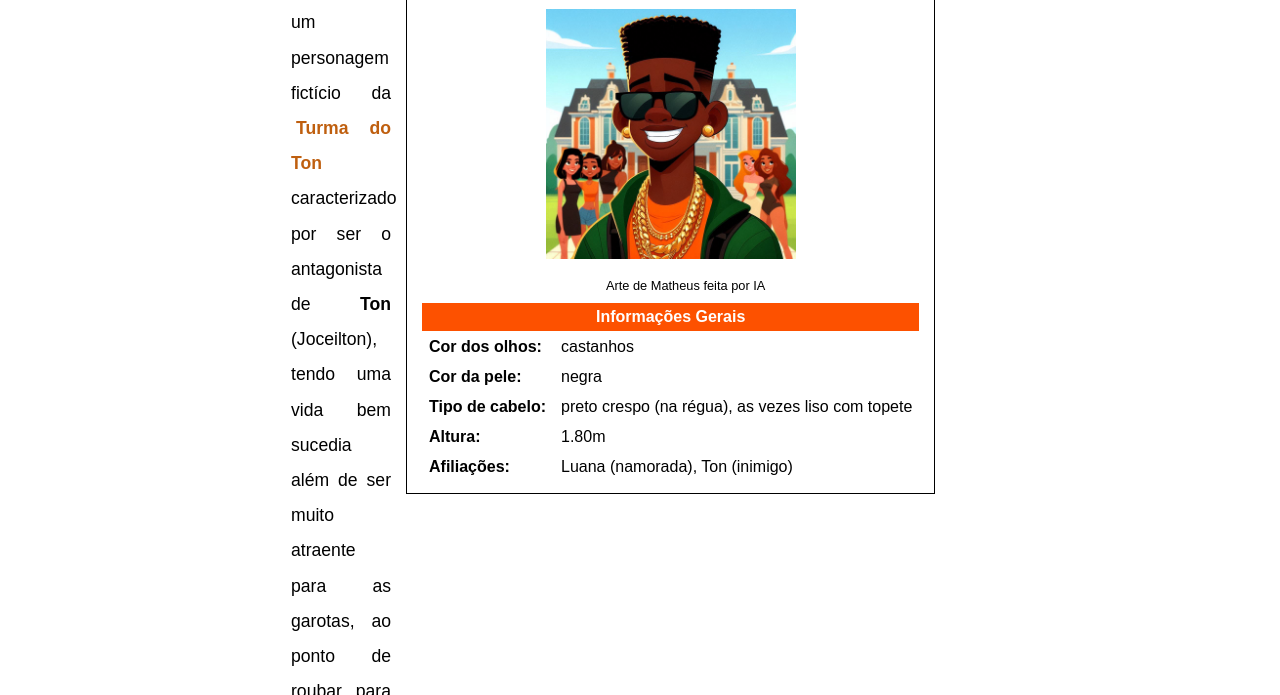
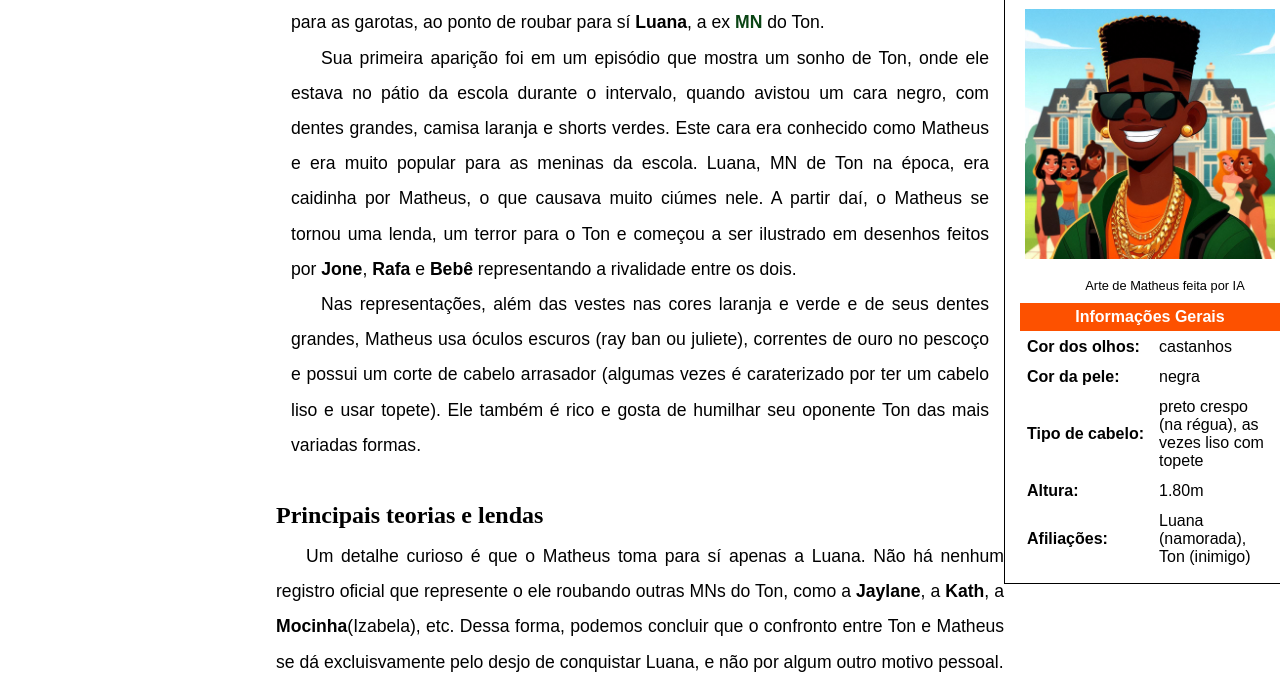
Before and after one commit to D4rthNihilus/projeto-matthew, a plain HTML site: page index.html in a window 1280 px wide. Shown: the part 277-972 px from the top of the page. Drawn offline with Linux system fonts and the light colour scheme.

Commit message:
actually think its the the last one

```diff
--- a/style.css
+++ b/style.css
@@ -91,8 +91,8 @@ div#content, div#infobox{
     margin: 0px;
 }
 
-div#content{
-    max-width:100px;
+#content{
+    min-width:100px;
 }
 
 div#infobox{
```
